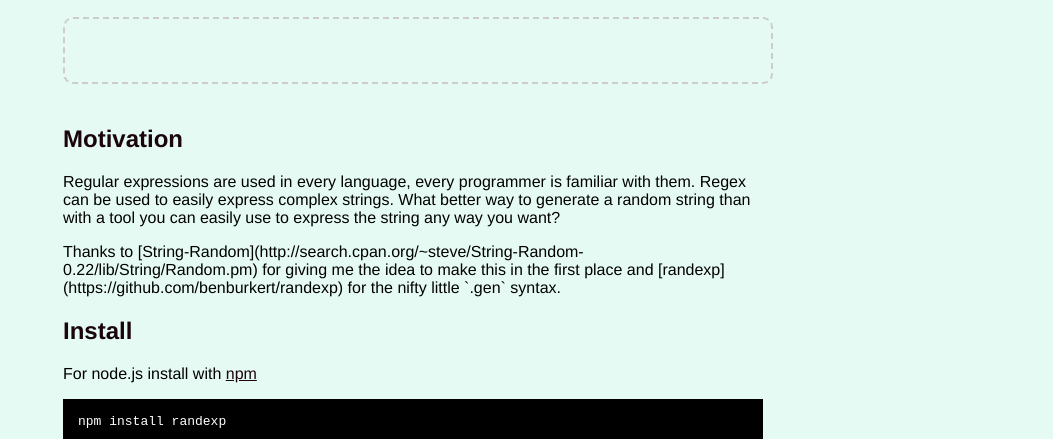
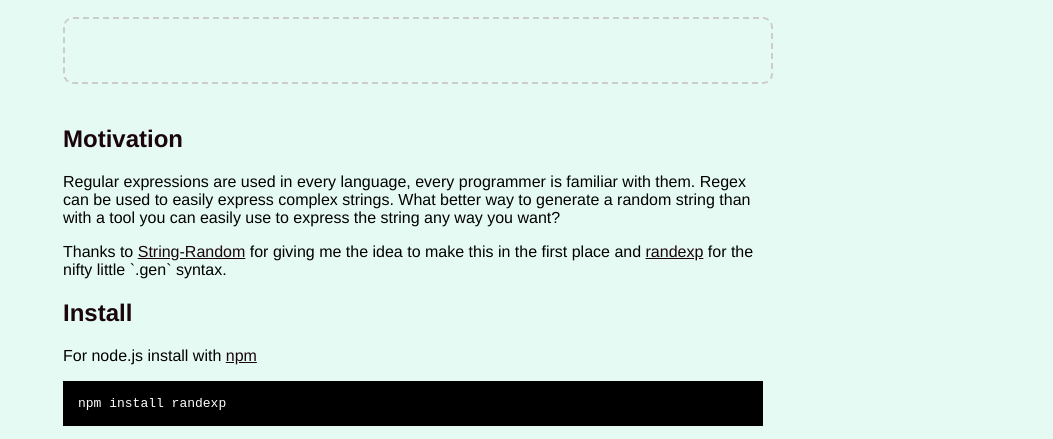
Before and after one commit to fent/randexp.js, a plain HTML site: page index.html in a window 1280 px wide. Shown: the part 326-765 px from the top of the page, without its empty margins (227-1280 px from the left). Drawn offline with nearby package versions, Linux system fonts and the light colour scheme.

Commit message:
fixed links in motivation

```diff
--- a/index.html
+++ b/index.html
@@ -143,7 +143,7 @@
       </p>
 
       <p>
-      Thanks to [String-Random](http://search.cpan.org/~steve/String-Random-0.22/lib/String/Random.pm) for giving me the idea to make this in the first place and [randexp](https://github.com/benburkert/randexp) for the nifty little `.gen` syntax.
+      Thanks to <a href="http://search.cpan.org/~steve/String-Random-0.22/lib/String/Random.pm">String-Random</a> for giving me the idea to make this in the first place and <a href="https://github.com/benburkert/randexp">randexp</a> for the nifty little `.gen` syntax.
       </p>
 
 
```
